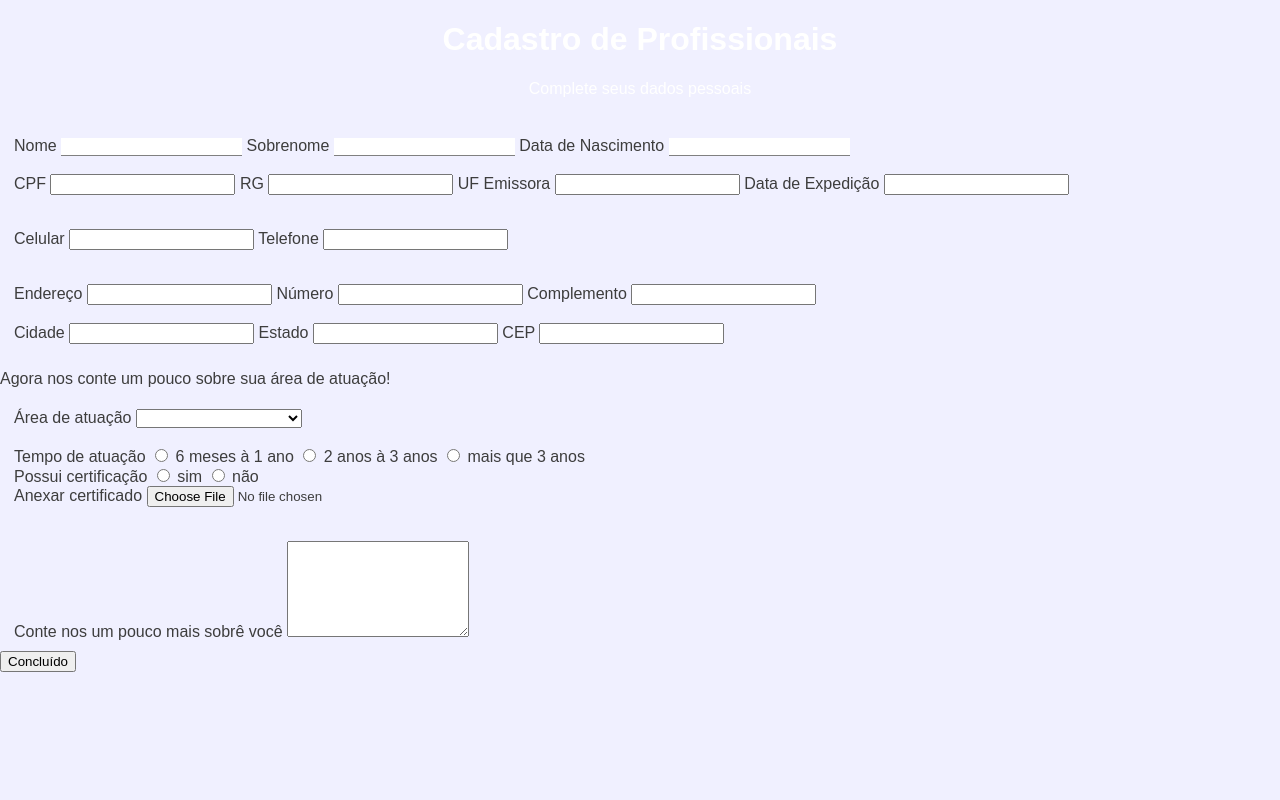
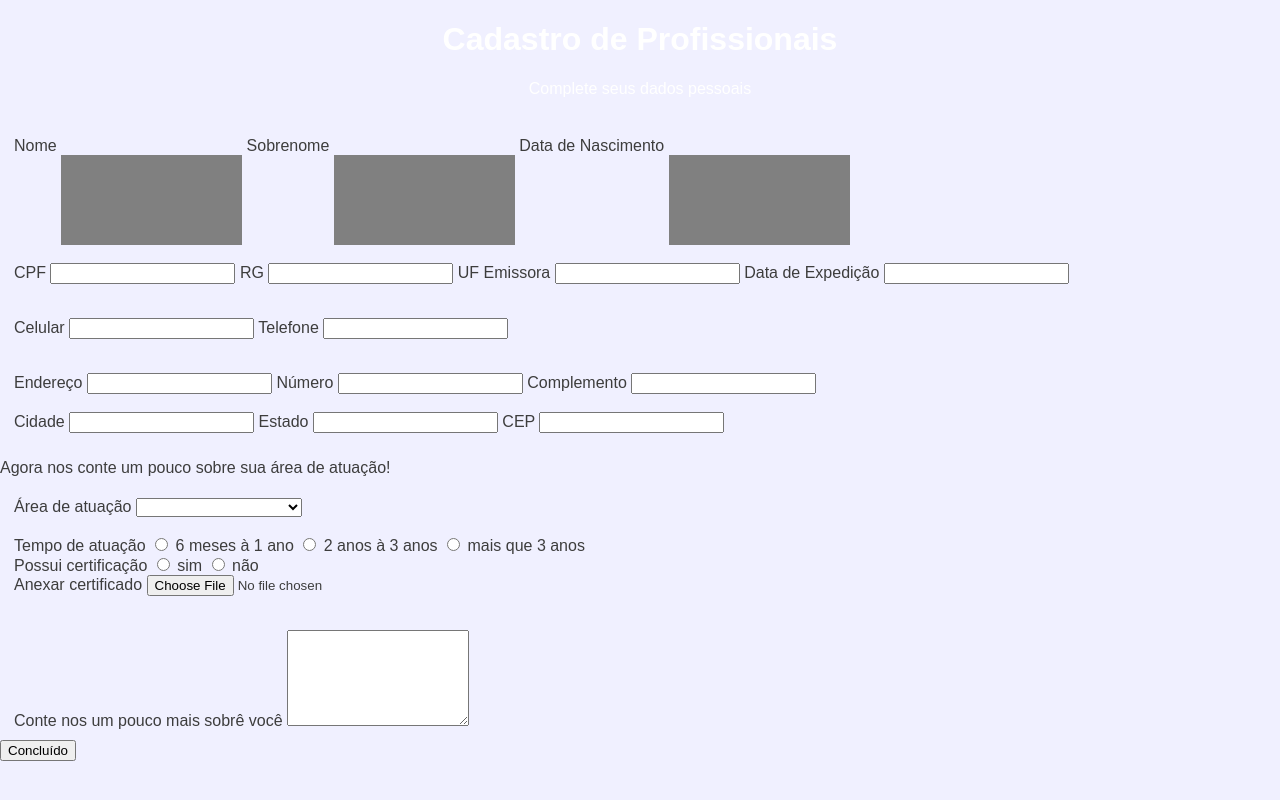
Before and after one commit to Curso-DS-Etec/valetudo_tcc, a PHP site: page /formularioProfissional.html in a window 1280 px wide. Run offline with PHP 8.4, Linux system fonts and the light colour scheme.

Commit message:
testes com input

```diff
--- a/front-end/css/style.css
+++ b/front-end/css/style.css
@@ -291,7 +291,9 @@ fieldset {
     border-left: 0;
     border-right: 0;
     border-bottom: solid 1px gray;
-    background-color: none;
+    border-bottom-width: 90px;
+    background-color: #f0f0ff
+
 }
 
 .dadosPessoais input:hover {
```
